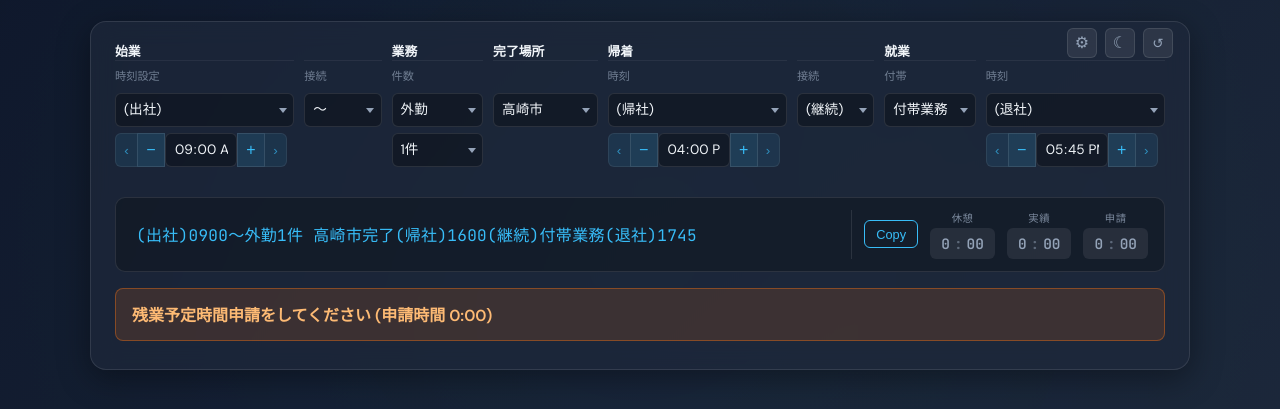
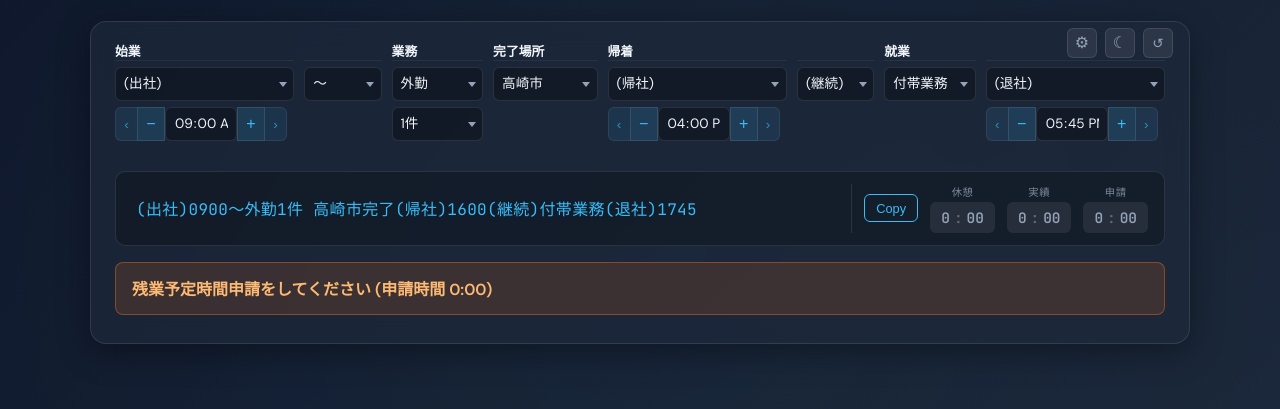
Before and after one commit to mihalinn/secret-website, a website built with Vite: page index.html in a window 1280 px wide. Shown: the part 167-576 px from the top of the page. Built offline with nearby package versions, Linux system fonts and the light colour scheme.

Commit message:
復元ポイント

```diff
--- a/index.html
+++ b/index.html
@@ -54,16 +54,6 @@
                     <span class="lbl main"></span>
                     <span class="lbl main">就業</span>
                     <span class="lbl main"></span>
-
-                    <!-- 行2: サブラベル -->
-                    <span class="lbl sub">時刻設定</span>
-                    <span class="lbl sub">接続</span>
-                    <span class="lbl sub">件数</span>
-                    <span class="lbl sub"></span>
-                    <span class="lbl sub">時刻</span>
-                    <span class="lbl sub">接続</span>
-                    <span class="lbl sub">付帯</span>
-                    <span class="lbl sub">時刻</span>
 
                     <!-- 行3: セレクト -->
                     <select id="start-type">
```
